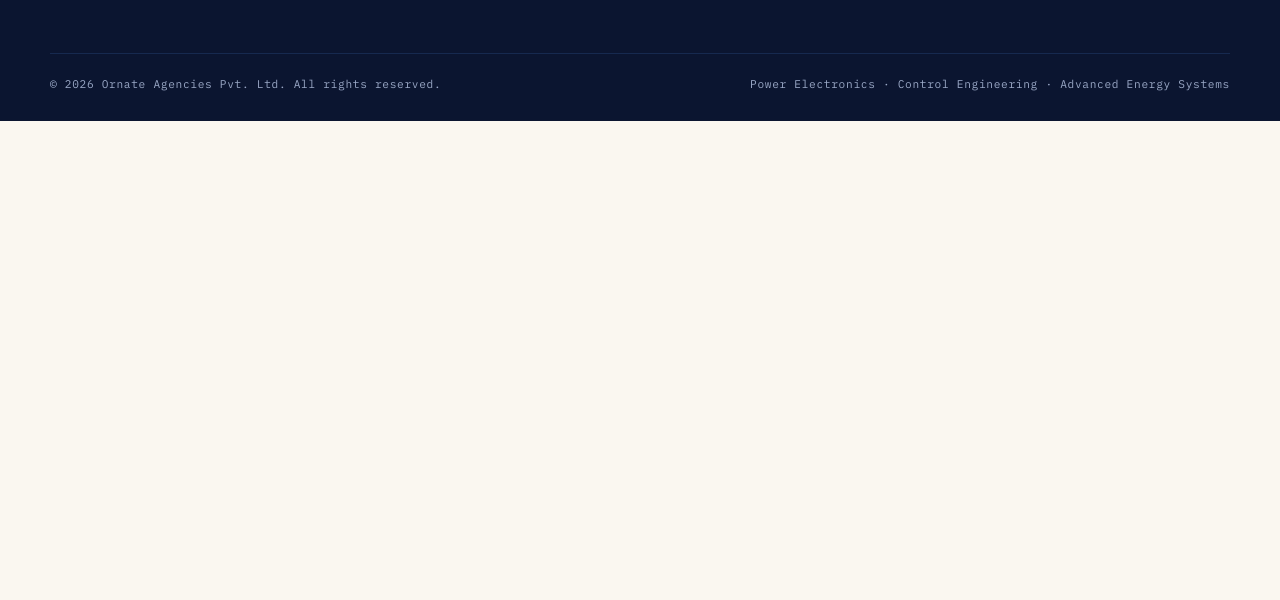
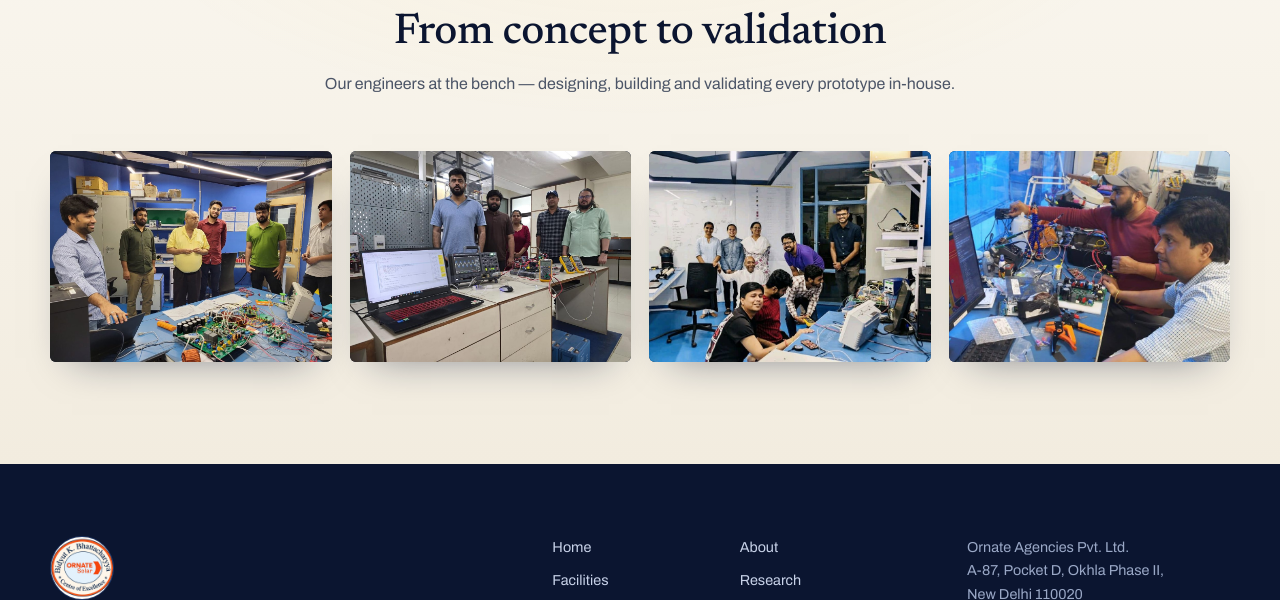
Before and after one commit to Ornate-solar-resarchd/coe_website, a plain HTML site: page research.html in a window 1280 px wide. Shown: the part 2361-2961 px from the top of the page. Before the commit the page ends 2482 px from the top, so only its background shows below. Drawn offline with Linux system fonts and the light colour scheme.

Commit message:
changes in resarch page

```diff
--- a/research.html
+++ b/research.html
@@ -116,6 +116,11 @@
     <div class="lab__head reveal">
       <p class="eyebrow eyebrow--light"><span class="eyebrow__rule"></span>Hardware</p>
       <h2>Research Hardware</h2>
+      <p class="lab__lede">
+        From multi-kilowatt inverter power stages to the unified digital control and
+        communication boards that drive them &mdash; every board below is architected, laid
+        out and validated in-house at the Centre of Excellence.
+      </p>
     </div>
     <div class="lab__grid">
       <figure class="lab__item lab__item--tall reveal">
@@ -138,6 +143,23 @@
         <img src="assets/lab/first-inverter.jpg" alt="First assembled inverter" loading="lazy" />
         <figcaption>First assembled inverter</figcaption>
       </figure>
+    </div>
+  </div>
+</section>
+
+<!-- ===== Research in action ===== -->
+<section class="ractions">
+  <div class="container">
+    <div class="ractions__head reveal">
+      <p class="eyebrow"><span class="eyebrow__rule"></span>Research in Action</p>
+      <h2>From concept to validation</h2>
+      <p class="ractions__lede">Our engineers at the bench &mdash; designing, building and validating every prototype in-house.</p>
+    </div>
+    <div class="ractions__grid">
+      <figure class="ractions__item reveal"><img src="assets/gallery/g01.jpg" alt="Engineers reviewing an inverter prototype on the lab bench" loading="lazy" /></figure>
+      <figure class="ractions__item reveal d-1"><img src="assets/gallery/g14.jpg" alt="Power-electronics testing with oscilloscope and instrumentation" loading="lazy" /></figure>
+      <figure class="ractions__item reveal d-2"><img src="assets/gallery/g17.jpg" alt="Research team at the inverter test bench" loading="lazy" /></figure>
+      <figure class="ractions__item reveal d-3"><img src="assets/gallery/g11.jpg" alt="The Centre of Excellence research team" loading="lazy" /></figure>
     </div>
   </div>
 </section>
--- a/styles.css
+++ b/styles.css
@@ -753,6 +753,53 @@ h2 { font-size: clamp(1.9rem, 3.4vw, 2.7rem); }
   line-height: 1.6;
 }
 
+/* ---------- Research in action ---------- */
+.ractions {
+  padding: clamp(64px, 8vw, 110px) 0;
+  background:
+    radial-gradient(ellipse 60% 60% at 50% 0%, rgba(244, 196, 48, 0.08), transparent 70%),
+    linear-gradient(180deg, var(--paper) 0%, var(--paper-deep) 100%);
+  border-top: 1px solid var(--line);
+}
+.ractions__head { max-width: 640px; margin: 0 auto clamp(34px, 4.5vw, 54px); text-align: center; }
+.ractions__head .eyebrow { justify-content: center; }
+.ractions__head h2 { color: var(--navy-950); margin-bottom: 14px; }
+.ractions__lede { color: var(--ink-soft); }
+.ractions__grid {
+  display: grid;
+  grid-template-columns: repeat(4, 1fr);
+  gap: 18px;
+}
+.ractions__item {
+  margin: 0;
+  position: relative;
+  overflow: hidden;
+  border-radius: 6px;
+  aspect-ratio: 4 / 3;
+  background: var(--navy-950);
+  box-shadow: 0 18px 38px -22px rgba(11, 21, 48, 0.5);
+}
+.ractions__item img {
+  width: 100%; height: 100%;
+  object-fit: cover;
+  display: block;
+  transition: transform .6s var(--ease), filter .4s var(--ease);
+  filter: saturate(0.96);
+}
+.ractions__item::after {
+  content: "";
+  position: absolute; inset: 0;
+  border-radius: 6px;
+  box-shadow: inset 0 0 0 0 var(--gold-500);
+  transition: box-shadow .3s var(--ease);
+  pointer-events: none;
+}
+.ractions__item:hover img { transform: scale(1.07); filter: saturate(1.08); }
+.ractions__item:hover::after { box-shadow: inset 0 0 0 3px var(--gold-500); }
+
+@media (max-width: 860px) { .ractions__grid { grid-template-columns: 1fr 1fr; } }
+@media (max-width: 480px) { .ractions__grid { grid-template-columns: 1fr; max-width: 380px; margin-inline: auto; } }
+
 /* ---------- Lab gallery ---------- */
 .lab {
   padding: clamp(64px, 8vw, 110px) 0;
```
Also changed, not shown: .claude/settings.json.
